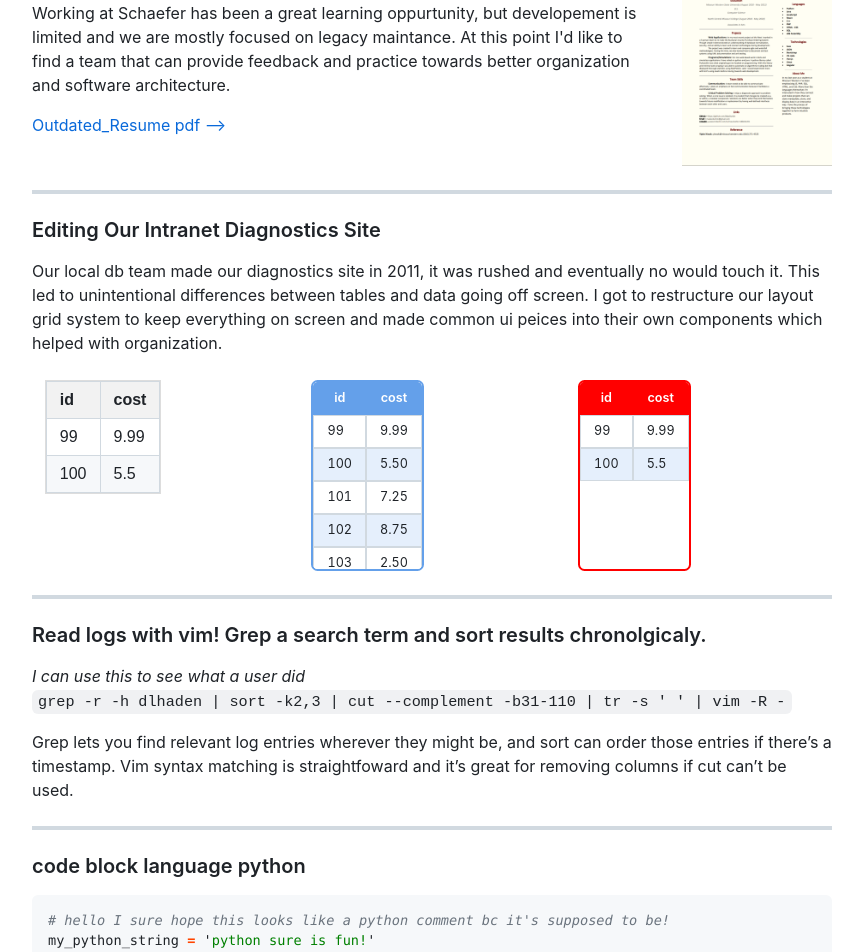
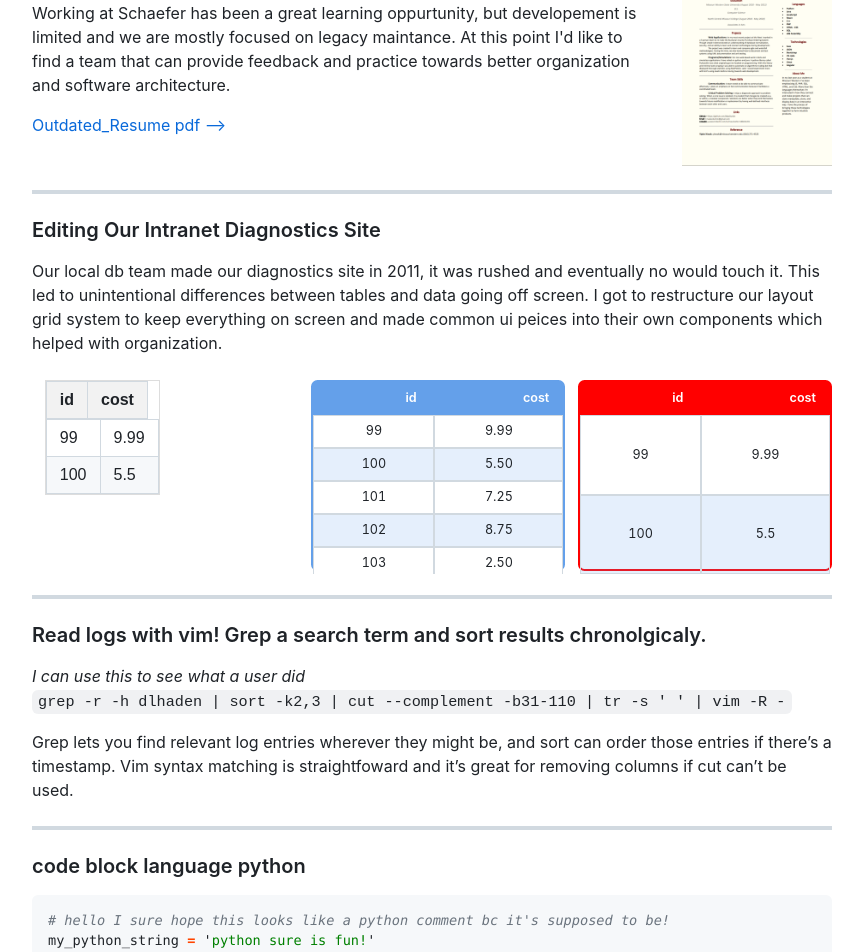
Before and after one commit to Max-Durbin/maxdurbin, a Jekyll site: the page built from index.md, in a window 1280 px wide. Shown: the part 754-1706 px from the top of the page, without its empty margins (208-1071 px from the left). Built offline with Jekyll 4.4.1, drawn with Linux system fonts in a browser that asks for light colours; nearby versions of some CDN libraries.

Commit message:
table tbody container and scroll css

```diff
--- a/_layouts/default.html
+++ b/_layouts/default.html
@@ -7,7 +7,7 @@
   <link rel="stylesheet" href="{{ '/assets/css/github-markdown.css?v=5' | relative_url }}">
   <link rel="stylesheet" href="{{ '/assets/css/rouge.css?v=6' | relative_url }}">
   <link rel="stylesheet" href="{{ '/assets/css/maxdurbin.css?v=8' | relative_url }}">
-  <link rel="stylesheet" href="{{ '/assets/css/table.css?v=7' | relative_url }}">
+  <link rel="stylesheet" href="{{ '/assets/css/table.css?v=9' | relative_url }}">
   <link rel="stylesheet" href="{{ '/assets/css/grid.css?v=1' | relative_url }}">
   <style>
     body {
--- a/assets/css/table.css
+++ b/assets/css/table.css
@@ -37,15 +37,21 @@
   height: 100%;
   max-height: 100%;
   border-spacing: 0;
+  width: 100%;
 }
 
 table.dc-table {
     border-collapse: separate;
     border-spacing: 0;
+    overflow: visible;
+    width: 100%;
+    height: 100%;
+    display: visible;
 }
 
 .dc-table thead tr{
   height: 16px;
+  width: 100%;
 }
 
 .dc-table thead tr th {
@@ -57,26 +63,41 @@ table.dc-table {
   position: sticky;
   top: 0;
   z-index: 1;
+  width: 100%;
+  text-align: center;
 }
+
+.dc-table div {
+  overflow-y: auto;
+  height: calc(100% - 28px);
+}
+
 
 .dc-table tbody {
   font-size: calc(7px + 0.3vw + 0.2vh);
+  height: 100%;
+  display: table;
+  width: 100%;
+}
+
+.dc-table td {
+  text-align: center;
 }
 
 .dc-table tbody tr:nth-child(even){
   background-color: #64a0ea2b;
 }
 
-
-.dc-table::-webkit-scrollbar {
+.dc-table div::-webkit-scrollbar {
   width: 3px;
 }
 
-.dc-table::-webkit-scrollbar-track {
-background: #64A0EA;
+.dc-table div::-webkit-scrollbar-track {
+  background: #64A0EA;
 }
 
-.dc-table::-webkit-scrollbar-thumb {
-background: #01145ab2;
-border-radius: 5vh;
-width: 3px;
+.dc-table div::-webkit-scrollbar-thumb {
+  background: #01145ab2;
+  border-radius: 5vh;
+  width: 3px;
+}
--- a/renderTable.js
+++ b/renderTable.js
@@ -24,7 +24,12 @@ function render_table(data, options={}){
         th.textContent = key;
         headerRow.appendChild(th);
     });
-    const tbody = table.createTBody();
+
+    const tbody_container = document.createElement("div");
+    table.appendChild(tbody_container)
+
+    const tbody = document.createElement("tbody")
+    tbody_container.appendChild(tbody)
     data.forEach(rowData => {
         const row = tbody.insertRow();
         Object.values(rowData).forEach(value => {
```
